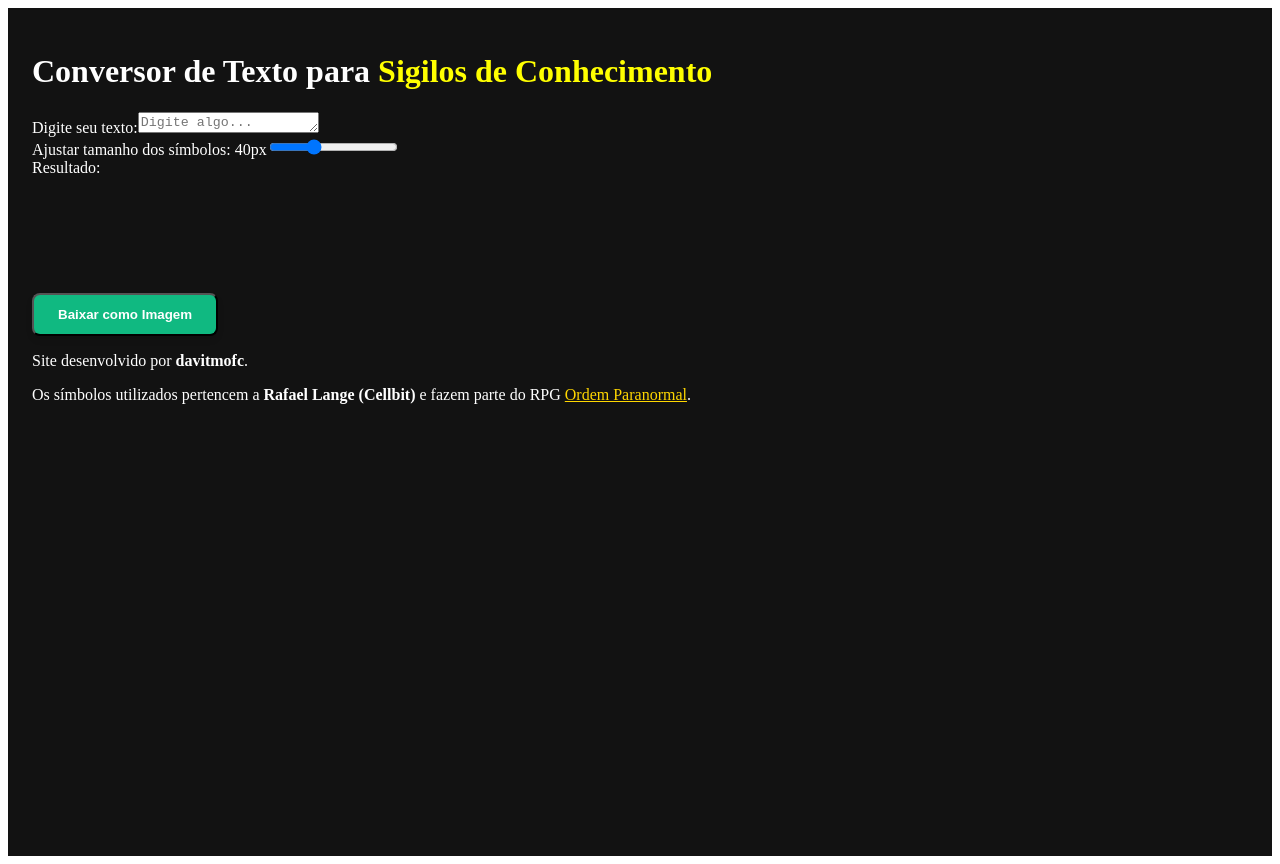
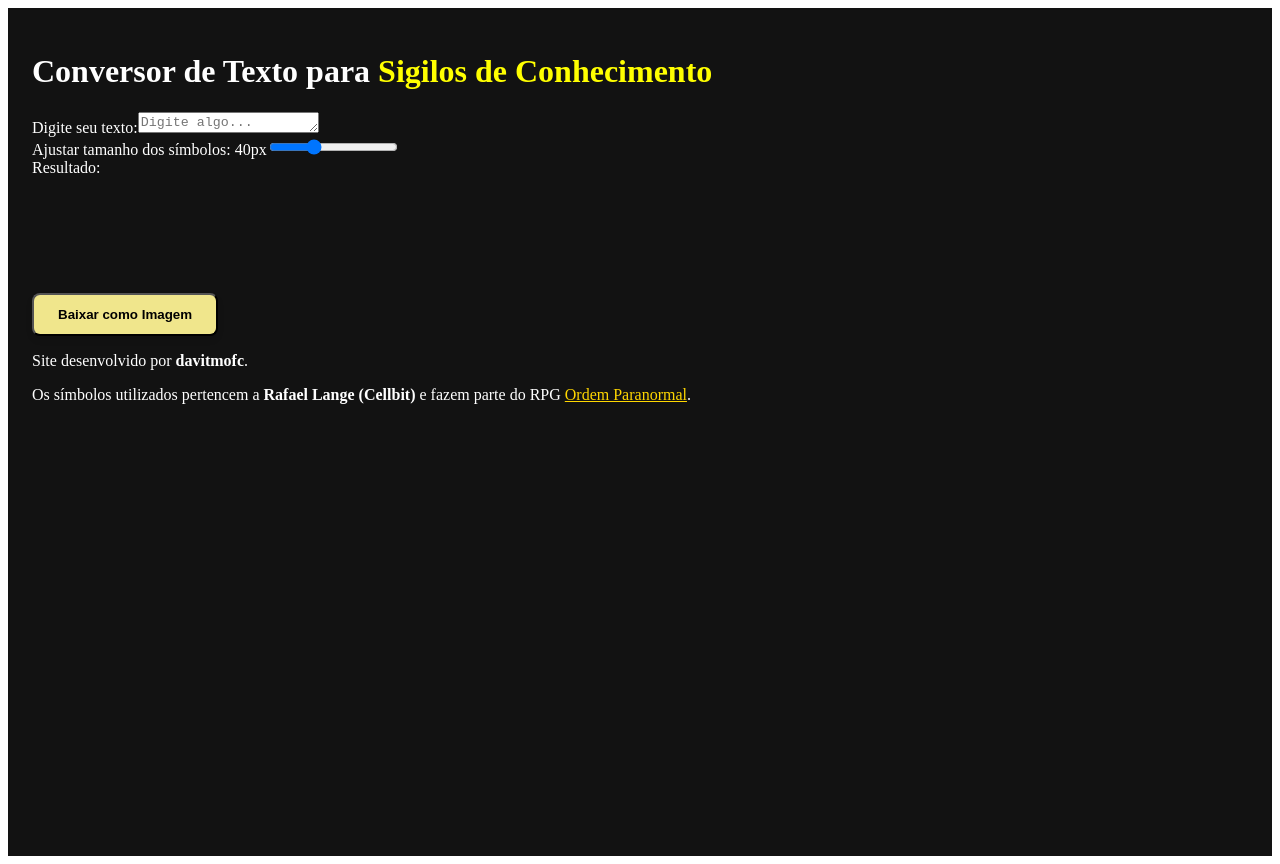
Before and after one commit to davitmofc/Conversor--Sigilos-do-Conhecimento, a React (Create React App) app: page / in a window 1280 px wide. Built offline with nearby package versions, Linux system fonts and the light colour scheme.

Commit message:
botao.tsx

```diff
--- a/src/App.tsx
+++ b/src/App.tsx
@@ -188,8 +188,8 @@ function MainComponent() {
   style={{
     marginTop: "1rem",
     padding: "0.75rem 1.5rem",
-    backgroundColor: "#10B981", // bg-green-500
-    color: "white",
+    backgroundColor: "#F0E68C", // bg-green-500
+    color: "black",
     fontWeight: "600", // font-semibold
     borderRadius: "0.5rem", // rounded-lg
     boxShadow: "0 4px 6px rgba(0, 0, 0, 0.1)", // shadow-md
```
